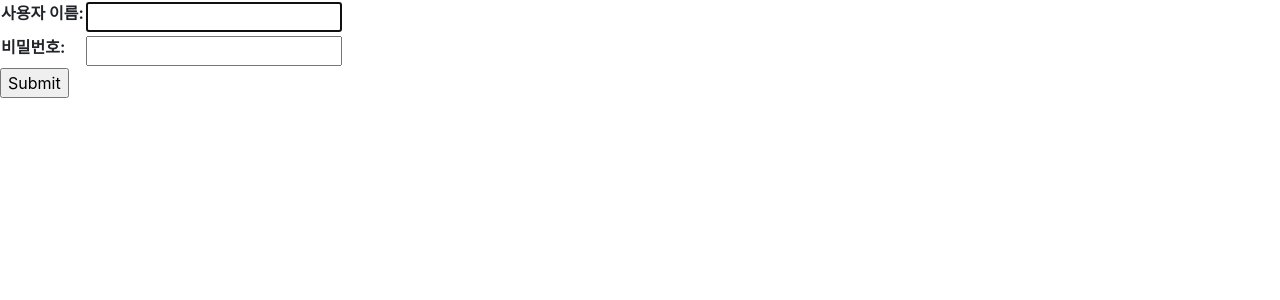
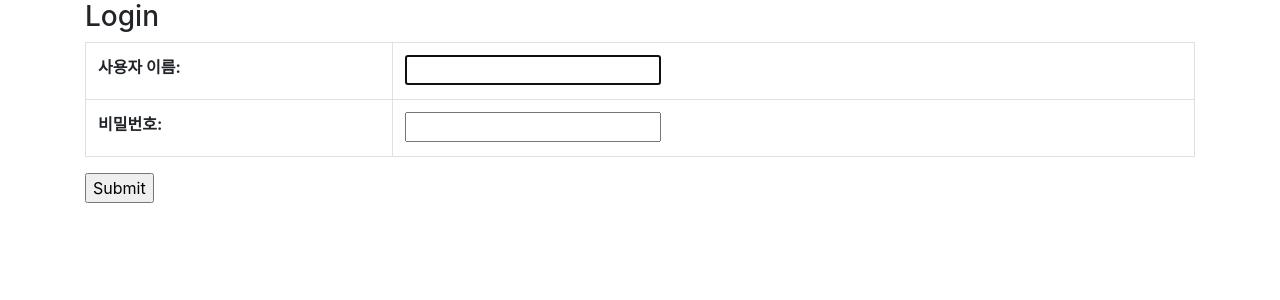
Before and after one commit to HyungtaeMoon/Iamport_django_2.x, a Django app: page /accounts/login/ in a window 1280 px wide. Shown: the part 56-356 px from the top of the page. Run offline with Django 3.2, Linux system fonts and the light colour scheme; some libraries are stand-ins or nearby versions.

Commit message:
[UPDATE] login.html에 bootstrap 적용

```diff
--- a/app/templates/accounts/login.html
+++ b/app/templates/accounts/login.html
@@ -1,11 +1,18 @@
 {% extends 'layout.html' %}
 
 {% block content %}
+    <div class="container">
+    <div class="row">
+        <div class="col-sm-12">
+            <h3>Login</h3>
         <form action="" method="POST">
             {% csrf_token %}
-    <table>
+            <table class="table table-hover table-bordered">
                 {{ form.as_table }}
             </table>
             <input type="submit">
         </form>
+        </div>
+    </div>
+    </div>
 {% endblock %}
```
Lines whose indentation alone changed are shown as unchanged.
